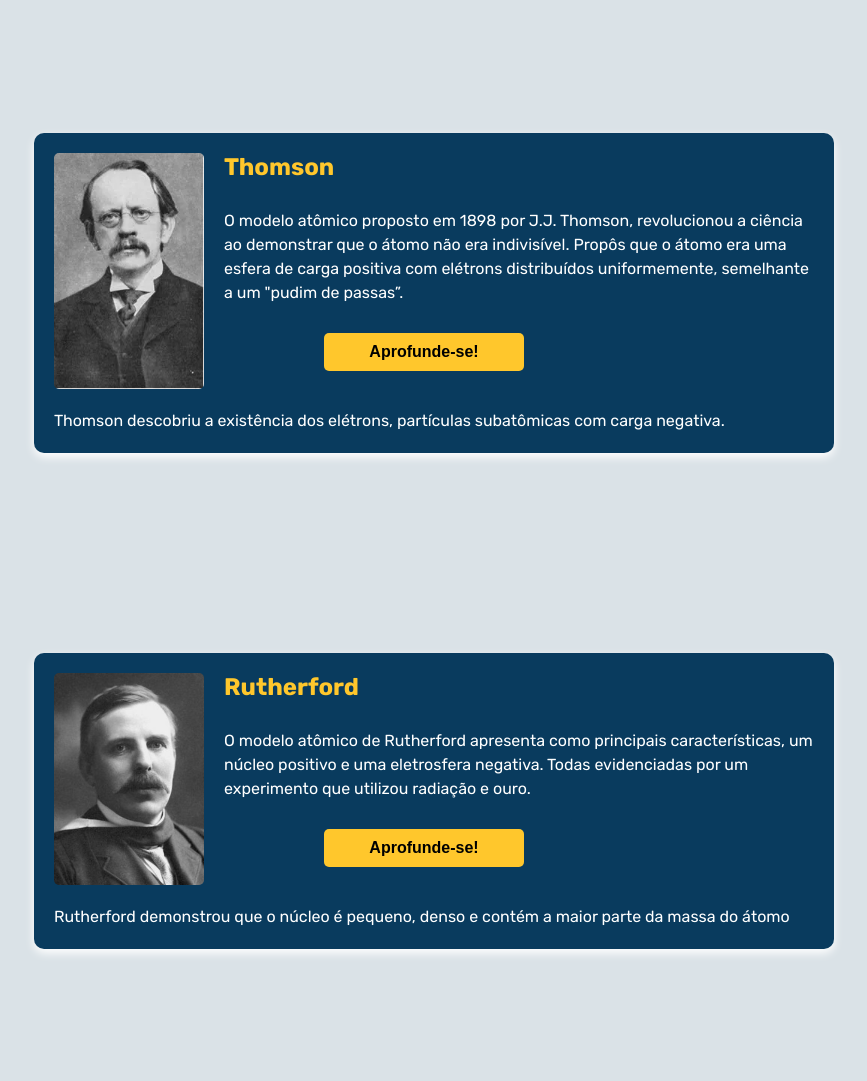
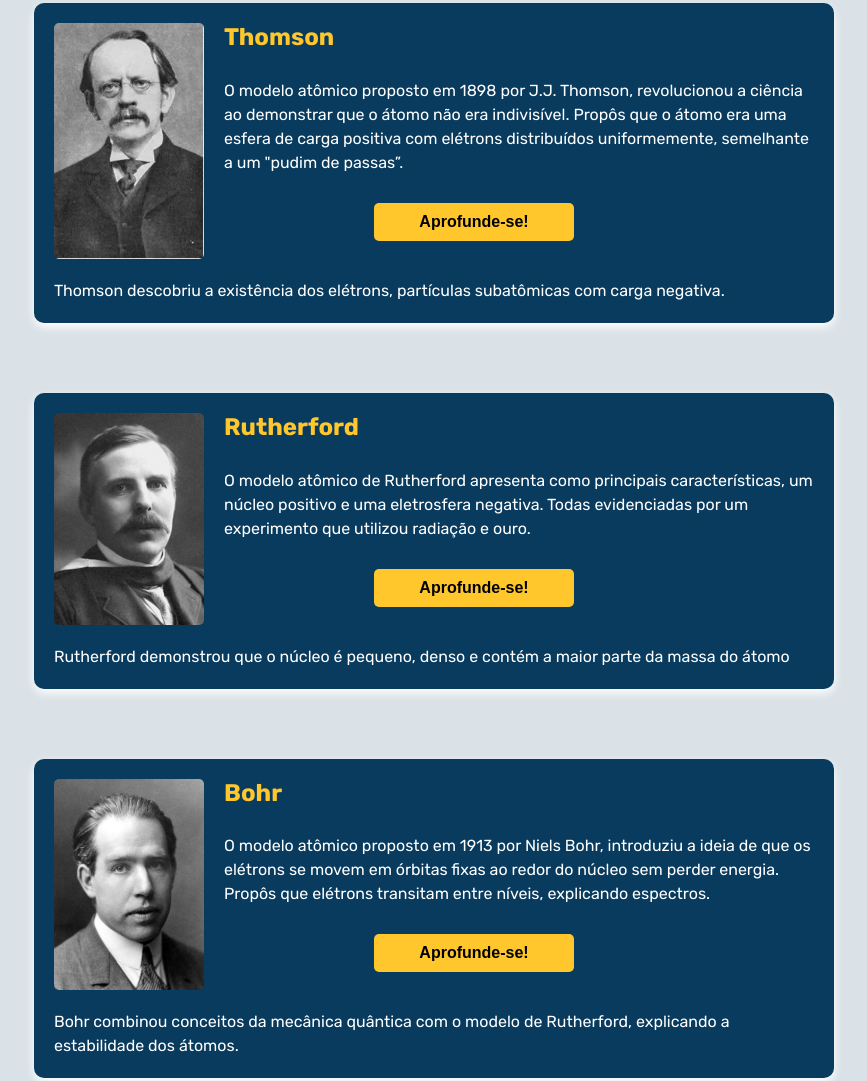
Before and after one commit to Rafaelhenriquereyrey11tia/edtuc, a plain HTML site: page pages2/cientistas.html in a window 1280 px wide. Shown: the part 530-1611 px from the top of the page, without its empty margins (206-1073 px from the left). Drawn offline with Linux system fonts and the light colour scheme.

Commit message:
cientistas um pouco mais organizado

```diff
--- a/pages2/cientitas.css
+++ b/pages2/cientitas.css
@@ -88,7 +88,7 @@ body {
   gap: 1rem 2rem; /* espaçamento entre linhas e colunas */
   box-shadow: 0 4px 10px var(--branco);
   color: var(--branco);
-  margin: 5rem auto 20rem;
+  margin: 5rem auto 7rem;
   align-items: start;
 }
 
@@ -149,7 +149,7 @@ body {
   gap: 1rem 2rem;
   box-shadow: 0 4px 10px var(--branco);
   color: var(--branco);
-  margin: 5rem auto 20rem;
+  margin: 5rem auto 7rem;
   align-items: start;
 }
 
@@ -186,6 +186,7 @@ body {
   transition: background-color 0.3s ease;
   width: 100%;              /* botão ocupa toda a largura da coluna */
   max-width: 20rem;         /* limita para não ficar gigante */
+   margin-left: 15rem;
 }
 
 .thomson button:hover {
@@ -197,17 +198,7 @@ body {
   margin-top: 1rem;
 }
 /* Botões */
- .thomson button{
-  background-color: var(--amarelo);
-  border: none;
-  padding: 1rem 2rem;
-  font-size: 1.6rem;
-  font-weight: bold;
-  border-radius: 0.5rem;
-  cursor: pointer;
-  transition: background-color 0.3s ease;
-  margin-left: 10rem;
-}
+
 
  .thomson button:hover {
   background-color: var(--amarelo-escuro);
@@ -224,7 +215,7 @@ body {
   gap: 1rem 2rem;
   box-shadow: 0 4px 10px var(--branco);
   color: var(--branco);
-  margin: 5rem auto 20rem;
+  margin: 5rem auto 7rem;
   align-items: start;
 }
 
@@ -262,7 +253,7 @@ body {
   transition: background-color 0.3s ease;
   width: 100%;              /* botão ocupa toda a largura da coluna */
   max-width: 20rem;
-  margin-left: 10rem;
+  margin-left: 15rem;
 }
 
 
--- a/style.css
+++ b/style.css
@@ -233,7 +233,7 @@
   margin-bottom: 4rem;
 }
 
-.sobre-texto {
+.sobre-texto p {
   max-width: 50%;
   min-width: 280px;
   flex: 1;
```
